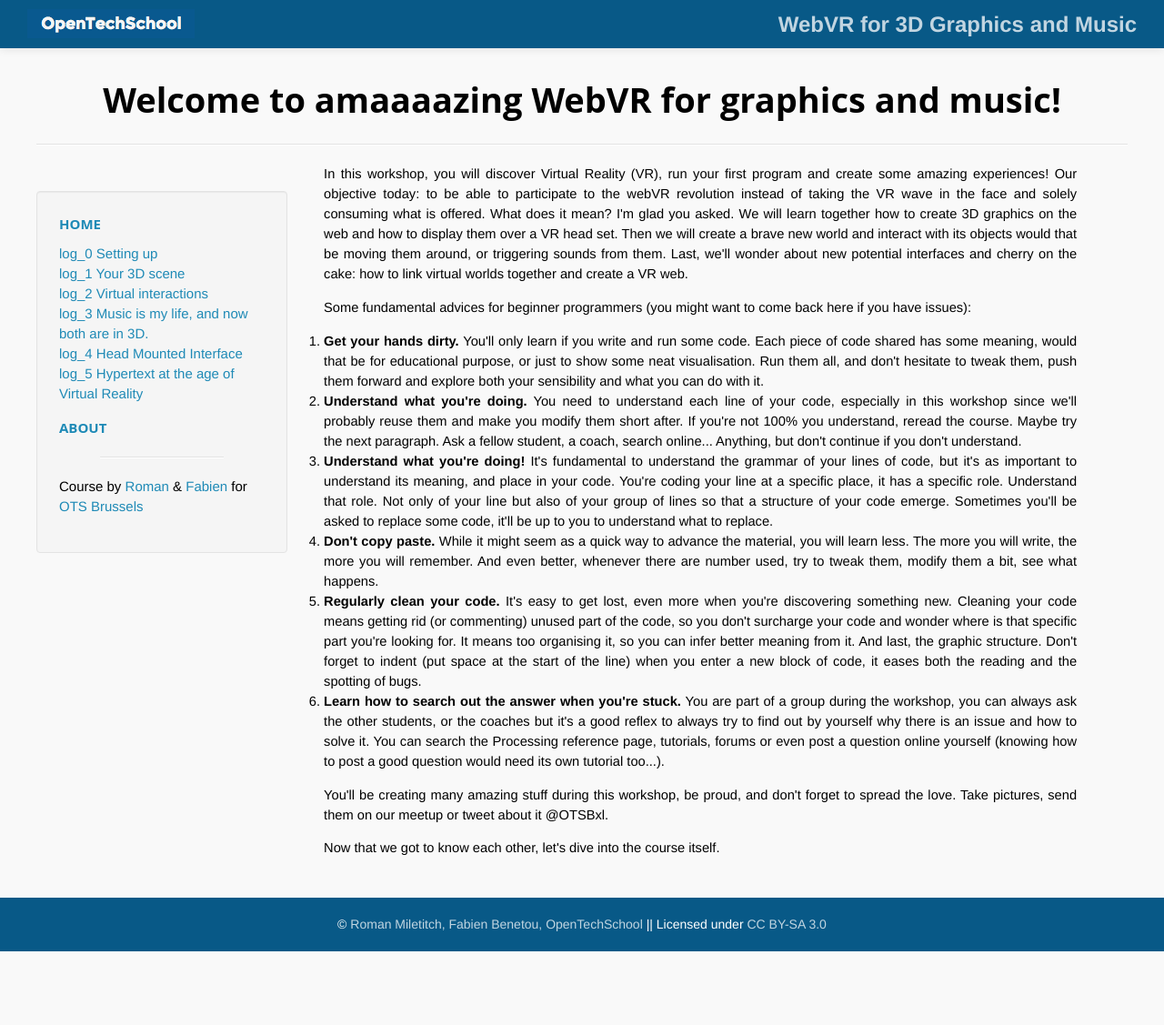
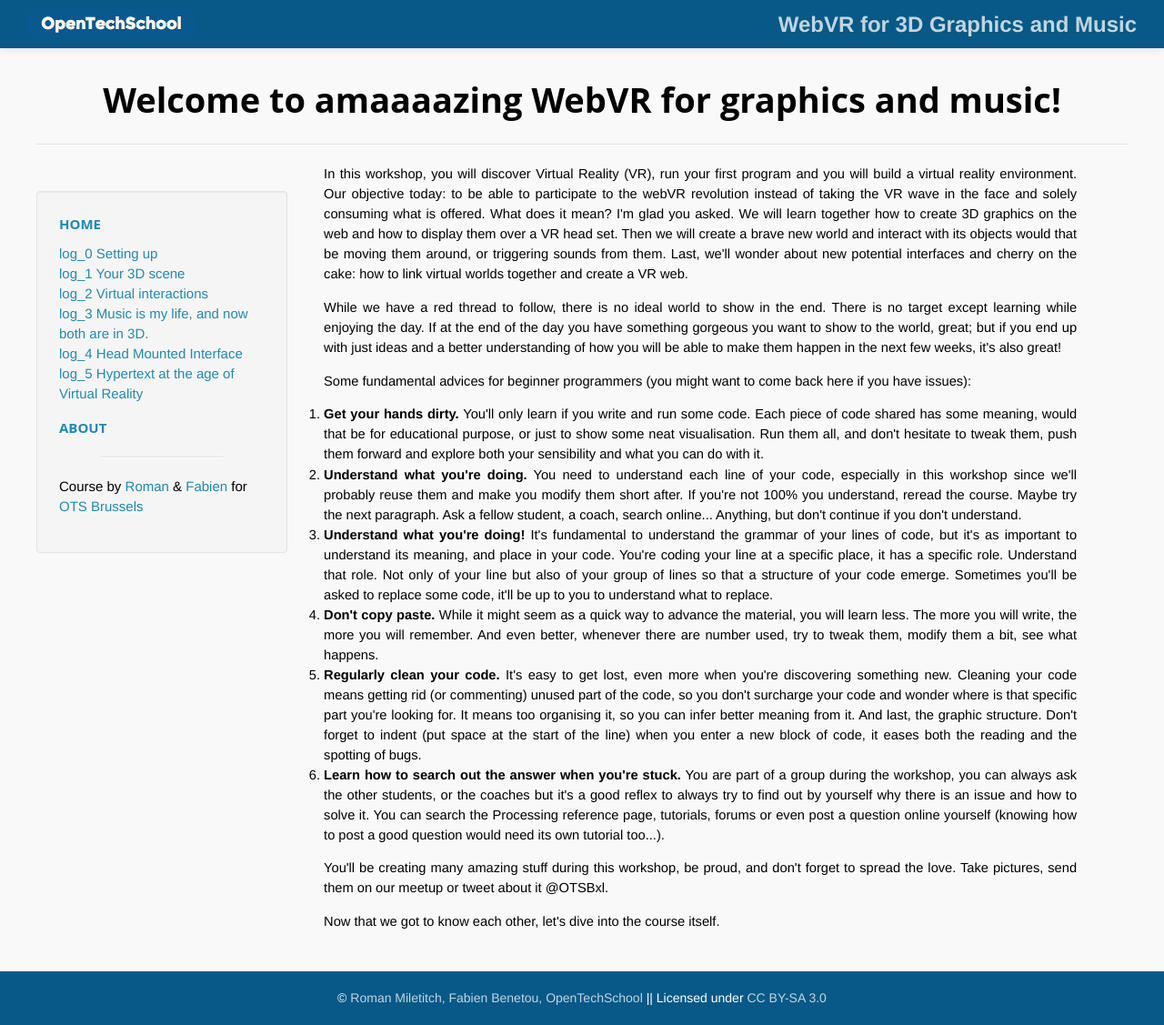
Before and after one commit to OpenTechSchool-Brussels/webVR-for-3D-graphics-and-music, a Jekyll site: the page built from index.html, in a window 1280 px wide. Shown: the whole page at 91% size. Built offline with Jekyll 4.4.1, drawn with Linux system fonts in a browser that asks for light colours; Markdown is read by kramdown in place of the engine named in the settings; before the commit the page ends 1046 px from its top, so only the background shows below that.

Commit message:
Update index.html

```diff
--- a/index.html
+++ b/index.html
@@ -3,8 +3,9 @@ layout: default
 title:  "Welcome to amaaaazing WebVR for graphics and music!"
 ---
 
-<p>In this workshop, you will discover Virtual Reality (VR), run your first program and create some amazing experiences! Our objective today: to be able to participate to the webVR revolution instead of taking the VR wave in the face and solely consuming what is offered. What does it mean? I'm glad you asked. We will learn together how to create 3D graphics on the web and how to display them over a VR head set. Then we will create a brave new world and interact with its objects would that be moving them around, or triggering sounds from them. Last, we'll wonder about new potential interfaces and cherry on the cake: how to link virtual worlds together and create a VR web.</p>
+<p>In this workshop, you will discover Virtual Reality (VR), run your first program and you will build a virtual reality environment. Our objective today: to be able to participate to the webVR revolution instead of taking the VR wave in the face and solely consuming what is offered. What does it mean? I'm glad you asked. We will learn together how to create 3D graphics on the web and how to display them over a VR head set. Then we will create a brave new world and interact with its objects would that be moving them around, or triggering sounds from them. Last, we'll wonder about new potential interfaces and cherry on the cake: how to link virtual worlds together and create a VR web.</p>
 
+<p> While we have a red thread to follow, there is no ideal world to show in the end. There is no target except learning while enjoying the day. If at the end of the day you have something gorgeous you want to show to the world, great; but if you end up with just ideas and a better understanding of how you will be able to make them happen in the next few weeks, it's also great! </p>
 
 <p>Some fundamental advices for beginner programmers (you might want to come back here if you have issues):
 <ol>
```
